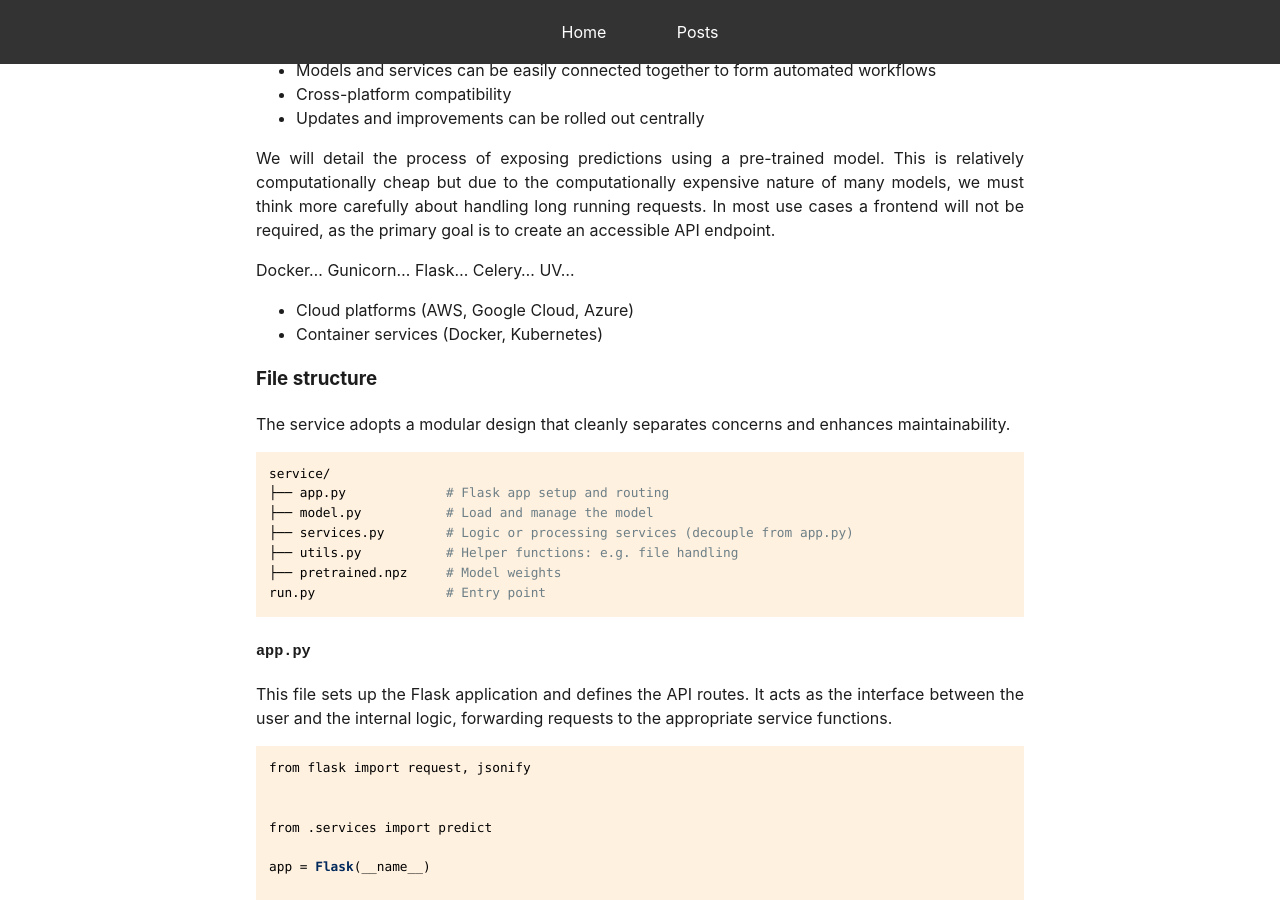
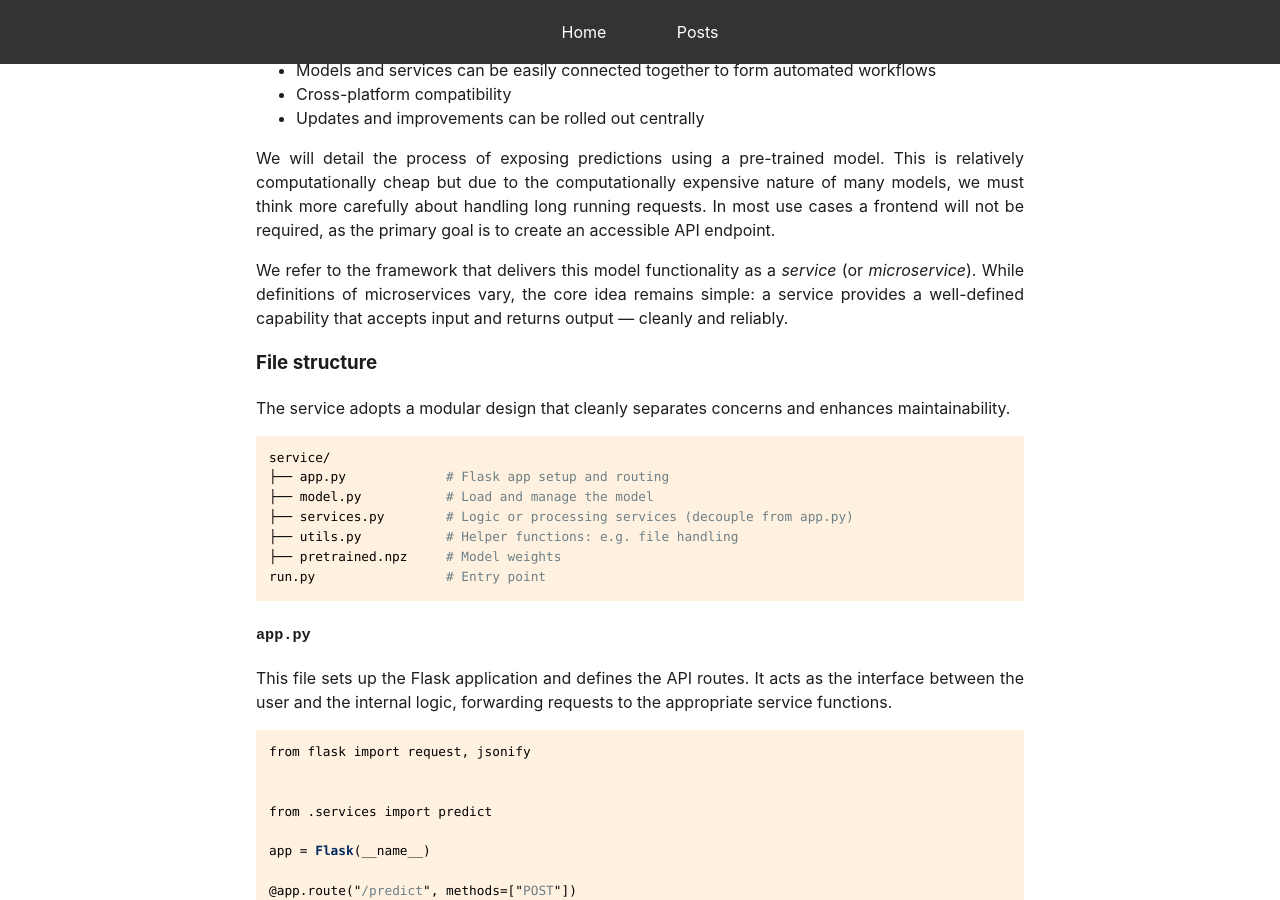
Before and after one commit to mark-hobbs/mark-hobbs.github.io, a Jekyll site: the page built from _posts/2025-04-15-model-deployment.md, in a window 1280 px wide and 900 px high, scrolled down 325 px. Built offline with Jekyll 4.4.1, drawn with Linux system fonts in a browser that asks for light colours; some of the changed text lies outside the part shown.

Commit message:
General updates

```diff
--- a/_posts/2025-04-15-model-deployment.md
+++ b/_posts/2025-04-15-model-deployment.md
@@ -15,10 +15,7 @@ This post explores the deployment of numerical and machine learning models in th
 
 We will detail the process of exposing predictions using a pre-trained model. This is relatively computationally cheap but due to the computationally expensive nature of many models, we must think more carefully about handling long running requests. In most use cases a frontend will not be required, as the primary goal is to create an accessible API endpoint.
 
-Docker... Gunicorn... Flask... Celery... UV...
-
-- Cloud platforms (AWS, Google Cloud, Azure)
-- Container services (Docker, Kubernetes)
+We refer to the framework that delivers this model functionality as a *service* (or *microservice*). While definitions of microservices vary, the core idea remains simple: a service provides a well-defined capability that accepts input and returns output — cleanly and reliably.
 
 ### File structure
 
```
Also changed, not shown: other parts of _posts/2025-04-15-model-deployment.md (+3 -0 lines).
